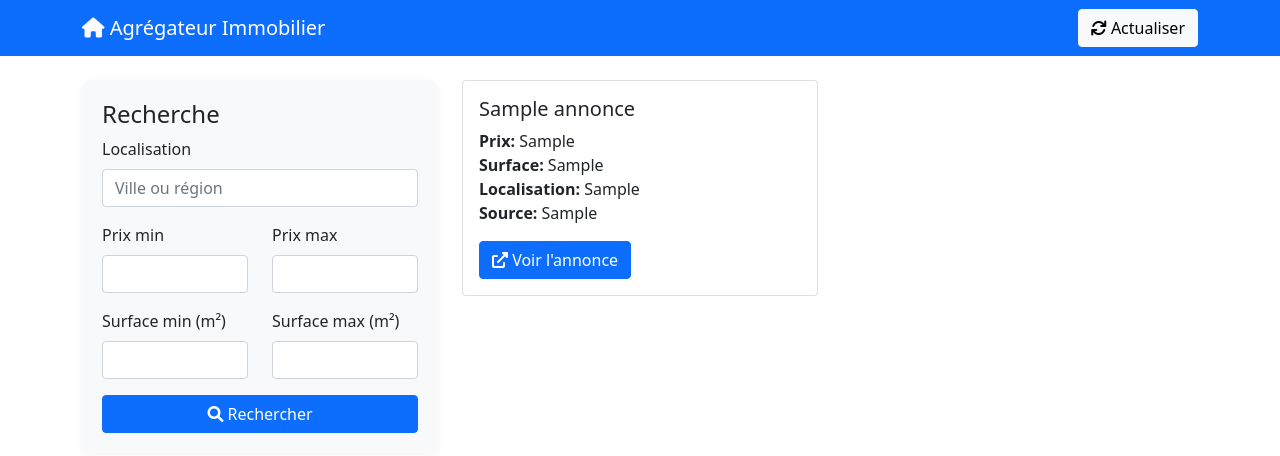
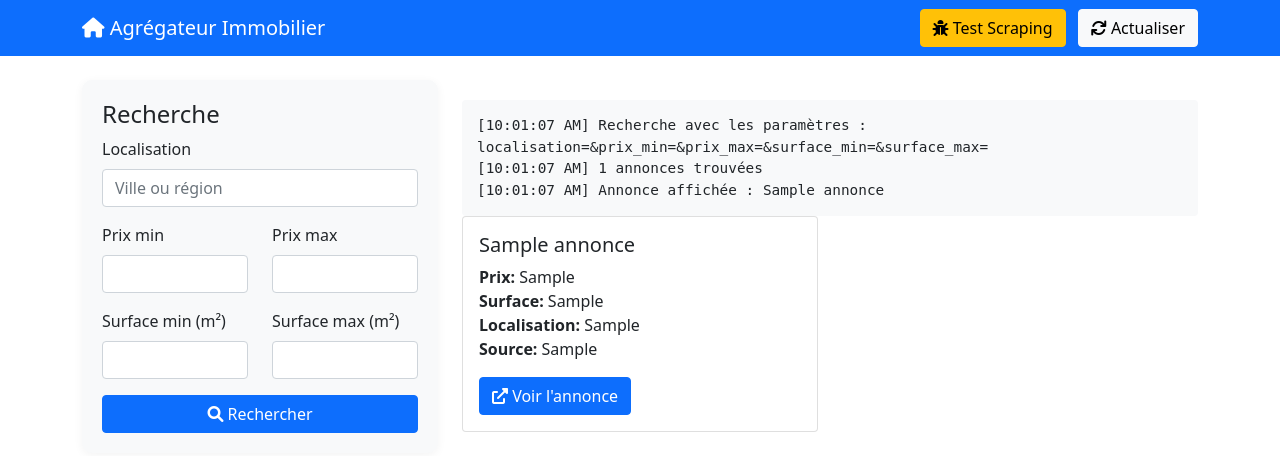
Before and after one commit to Jaokimben/immo, a Flask app: page / in a window 1280 px wide. Shown: the top 456 px of the page. Run offline with Flask 3, Linux system fonts and the light colour scheme; tables that the repository leaves empty hold one stand-in row (values such as "Sample post").

Commit message:
Apres test

```diff
--- a/app.py
+++ b/app.py
@@ -58,15 +58,56 @@ def scrap_seloger():
             driver.get(url)
             time.sleep(random.uniform(2, 4))  # Délai aléatoire
 
+            # Attendre que la page soit chargée
+            driver.implicitly_wait(10)
+
+            # Sauvegarder le HTML pour debug
+            with open(f'seloger_{ville.lower()}.html', 'w', encoding='utf-8') as f:
+                f.write(driver.page_source)
+
             soup = BeautifulSoup(driver.page_source, 'html.parser')
+
+            # Essayer différents sélecteurs
             annonces = soup.find_all('div', {'data-test': 'sl.card-container'})
+            if not annonces:
+                annonces = soup.find_all('div', class_='c-pa-list')
+            if not annonces:
+                annonces = soup.find_all('div', class_='c-pa-cpt')
+
+            print(f"Nombre d'annonces trouvées pour {ville}: {len(annonces)}")
 
             for annonce in annonces:
                 try:
-                    titre = annonce.find('div', {'data-test': 'sl.card-title'}).text.strip()
-                    prix = annonce.find('div', {'data-test': 'sl.card-price'}).text.strip()
-                    surface = annonce.find('div', {'data-test': 'sl.card-surface'}).text.strip()
-                    localisation = annonce.find('div', {'data-test': 'sl.card-location'}).text.strip()
+                    # Essayer différents sélecteurs pour chaque champ
+                    titre_elem = annonce.find('div', {'data-test': 'sl.card-title'}) or \
+                               annonce.find('h3', class_='c-pa-title') or \
+                               annonce.find('div', class_='c-pa-title')
+
+                    prix_elem = annonce.find('div', {'data-test': 'sl.card-price'}) or \
+                              annonce.find('div', class_='c-pa-price') or \
+                              annonce.find('span', class_='c-pa-price')
+
+                    surface_elem = annonce.find('div', {'data-test': 'sl.card-surface'}) or \
+                                 annonce.find('div', class_='c-pa-criterion') or \
+                                 annonce.find('span', class_='c-pa-criterion')
+
+                    localisation_elem = annonce.find('div', {'data-test': 'sl.card-location'}) or \
+                                      annonce.find('div', class_='c-pa-city') or \
+                                      annonce.find('span', class_='c-pa-city')
+
+                    if not all([titre_elem, prix_elem, surface_elem, localisation_elem]):
+                        print(f"Éléments manquants pour une annonce de {ville}")
+                        continue
+
+                    titre = titre_elem.text.strip()
+                    prix = prix_elem.text.strip()
+                    surface = surface_elem.text.strip()
+                    localisation = localisation_elem.text.strip()
+
+                    print(f"Annonce trouvée : {titre}")
+                    print(f"Prix : {prix}")
+                    print(f"Surface : {surface}")
+                    print(f"Localisation : {localisation}")
 
                     if not Annonce.query.filter_by(titre=titre, source='SeLoger').first():
                         nouvelle_annonce = Annonce(
@@ -440,9 +481,14 @@ def recherche():
 
     print(f"Critères de recherche : {criteres}")
 
+    # Vérifier le nombre total d'annonces dans la base
+    total_annonces = Annonce.query.count()
+    print(f"Nombre total d'annonces dans la base : {total_annonces}")
+
     query = Annonce.query
 
     if criteres['localisation']:
+        print(f"Recherche pour la localisation : {criteres['localisation']}")
         query = query.filter(
             db.or_(
                 Annonce.localisation.ilike(f"%{criteres['localisation']}%"),
@@ -450,9 +496,15 @@ def recherche():
                 Annonce.localisation.ilike(f"%{criteres['localisation'].upper()}%")
             )
         )
+        # Afficher la requête SQL générée
+        print(f"Requête SQL : {query}")
 
     annonces = query.order_by(Annonce.date_ajout.desc()).all()
     print(f"Nombre d'annonces trouvées : {len(annonces)}")
+
+    # Afficher les premières annonces trouvées
+    for i, annonce in enumerate(annonces[:5]):
+        print(f"Annonce {i+1}: {annonce.titre} - {annonce.localisation}")
 
     # Filtrage des annonces en fonction des critères numériques
     annonces_filtrees = []
@@ -461,22 +513,29 @@ def recherche():
             # Extraction du prix numérique
             prix_str = ''.join(filter(str.isdigit, annonce.prix))
             prix = int(prix_str) if prix_str else 0
+            print(f"Prix extrait pour {annonce.titre}: {prix}")
 
             # Extraction de la surface numérique
             surface_str = ''.join(filter(str.isdigit, annonce.surface))
             surface = int(surface_str) if surface_str else 0
+            print(f"Surface extraite pour {annonce.titre}: {surface}")
 
             # Application des filtres
             if criteres['prix_min'] and prix < int(criteres['prix_min']):
+                print(f"Filtré par prix min: {prix} < {criteres['prix_min']}")
                 continue
             if criteres['prix_max'] and prix > int(criteres['prix_max']):
+                print(f"Filtré par prix max: {prix} > {criteres['prix_max']}")
                 continue
             if criteres['surface_min'] and surface < int(criteres['surface_min']):
+                print(f"Filtré par surface min: {surface} < {criteres['surface_min']}")
                 continue
             if criteres['surface_max'] and surface > int(criteres['surface_max']):
+                print(f"Filtré par surface max: {surface} > {criteres['surface_max']}")
                 continue
 
             annonces_filtrees.append(annonce)
+            print(f"Annonce conservée après filtrage: {annonce.titre}")
         except Exception as e:
             print(f"Erreur lors du filtrage d'une annonce : {str(e)}")
             continue
@@ -499,13 +558,29 @@ def recherche():
 def actualiser():
     try:
         print("Début de l'actualisation des annonces")
+        print(f"Nombre d'annonces avant actualisation : {Annonce.query.count()}")
+
         scrap_seloger()
+        print(f"Nombre d'annonces après SeLoger : {Annonce.query.count()}")
+
         scrap_pap()
+        print(f"Nombre d'annonces après PAP : {Annonce.query.count()}")
+
         scrap_leboncoin()
+        print(f"Nombre d'annonces après LeBonCoin : {Annonce.query.count()}")
+
         scrap_orpi()
+        print(f"Nombre d'annonces après Orpi : {Annonce.query.count()}")
+
         scrap_logicimmo()
+        print(f"Nombre d'annonces après Logic-Immo : {Annonce.query.count()}")
+
         scrap_century21()
+        print(f"Nombre d'annonces après Century 21 : {Annonce.query.count()}")
+
         scrap_nexity()
+        print(f"Nombre d'annonces après Nexity : {Annonce.query.count()}")
+
         print("Fin de l'actualisation des annonces")
         return jsonify({'status': 'success'})
     except Exception as e:
@@ -551,6 +626,28 @@ def suggestions():
 
     return jsonify([s[0] for s in suggestions])
 
+@app.route('/test_scraping')
+def test_scraping():
+    try:
+        print("Début du test de scraping")
+        print(f"Nombre d'annonces avant test : {Annonce.query.count()}")
+
+        # Test avec SeLoger uniquement
+        scrap_seloger()
+
+        print(f"Nombre d'annonces après test : {Annonce.query.count()}")
+        return jsonify({
+            'status': 'success',
+            'message': 'Test de scraping terminé',
+            'annonces_avant': Annonce.query.count()
+        })
+    except Exception as e:
+        print(f"Erreur lors du test de scraping : {str(e)}")
+        return jsonify({
+            'status': 'error',
+            'message': str(e)
+        })
+
 if __name__ == '__main__':
     port = int(os.getenv('PORT', 5000))
     app.run(host='0.0.0.0', port=port)
--- a/templates/index.html
+++ b/templates/index.html
@@ -74,6 +74,17 @@
             border-radius: 4px;
             background-color: #f8d7da;
         }
+        .debug-info {
+            display: none;
+            background-color: #f8f9fa;
+            padding: 15px;
+            border-radius: 4px;
+            margin-top: 20px;
+            font-family: monospace;
+            font-size: 0.9rem;
+            max-height: 300px;
+            overflow-y: auto;
+        }
     </style>
 </head>
 <body>
@@ -82,9 +93,14 @@
             <a class="navbar-brand" href="#">
                 <i class="fas fa-home"></i> Agrégateur Immobilier
             </a>
-            <button class="btn btn-light" onclick="actualiserAnnonces()">
-                <i class="fas fa-sync"></i> Actualiser
-            </button>
+            <div class="ms-auto">
+                <button class="btn btn-warning me-2" onclick="testScraping()">
+                    <i class="fas fa-bug"></i> Test Scraping
+                </button>
+                <button class="btn btn-light" onclick="actualiserAnnonces()">
+                    <i class="fas fa-sync"></i> Actualiser
+                </button>
+            </div>
         </div>
     </nav>
 
@@ -191,6 +207,7 @@
                     <div class="progress-bar progress-bar-striped progress-bar-animated" role="progressbar" style="width: 0%"></div>
                 </div>
                 <div id="error" class="error-message"></div>
+                <div id="debug" class="debug-info"></div>
                 <div id="annonces" class="row g-4">
                     <!-- Les annonces seront injectées ici -->
                 </div>
@@ -221,6 +238,15 @@
             progressBar.style.width = percent + '%';
         }
 
+        function addDebugLog(message) {
+            const debugDiv = document.getElementById('debug');
+            debugDiv.style.display = 'block';
+            const logEntry = document.createElement('div');
+            logEntry.textContent = `[${new Date().toLocaleTimeString()}] ${message}`;
+            debugDiv.appendChild(logEntry);
+            debugDiv.scrollTop = debugDiv.scrollHeight;
+        }
+
         localisationInput.addEventListener('input', function() {
             clearTimeout(timeoutId);
             const query = this.value;
@@ -230,6 +256,7 @@
                 return;
             }
 
+            addDebugLog(`Recherche de suggestions pour : ${query}`);
             timeoutId = setTimeout(() => {
                 fetch(`/suggestions?q=${encodeURIComponent(query)}`)
                     .then(response => response.json())
@@ -241,6 +268,7 @@
                             div.textContent = 'Aucune suggestion trouvée';
                             div.style.color = '#6c757d';
                             suggestionsDiv.appendChild(div);
+                            addDebugLog('Aucune suggestion trouvée');
                         } else {
                             suggestions.forEach(suggestion => {
                                 const div = document.createElement('div');
@@ -249,15 +277,18 @@
                                 div.addEventListener('click', () => {
                                     localisationInput.value = suggestion;
                                     suggestionsDiv.style.display = 'none';
+                                    addDebugLog(`Suggestion sélectionnée : ${suggestion}`);
                                     rechercherAnnonces();
                                 });
                                 suggestionsDiv.appendChild(div);
                             });
+                            addDebugLog(`${suggestions.length} suggestions trouvées`);
                         }
                         suggestionsDiv.style.display = 'block';
                     })
                     .catch(error => {
                         showError('Erreur lors de la recherche des suggestions');
+                        addDebugLog(`Erreur suggestions : ${error}`);
                     });
             }, 300);
         });
@@ -283,6 +314,8 @@
                 surface_max: document.getElementById('surfaceMax').value
             });
 
+            addDebugLog(`Recherche avec les paramètres : ${params.toString()}`);
+
             fetch(`/recherche?${params}`)
                 .then(response => response.json())
                 .then(annonces => {
@@ -299,9 +332,11 @@
                                 </div>
                             </div>
                         `;
+                        addDebugLog('Aucune annonce trouvée');
                         return;
                     }
 
+                    addDebugLog(`${annonces.length} annonces trouvées`);
                     annonces.forEach(annonce => {
                         const card = document.createElement('div');
                         card.className = 'col-md-6';
@@ -322,10 +357,12 @@
                             </div>
                         `;
                         container.appendChild(card);
+                        addDebugLog(`Annonce affichée : ${annonce.titre}`);
                     });
                 })
                 .catch(error => {
                     showError('Erreur lors de la recherche des annonces');
+                    addDebugLog(`Erreur recherche : ${error}`);
                 })
                 .finally(() => {
                     loadingDiv.style.display = 'none';
@@ -343,6 +380,7 @@
                 minute: '2-digit'
             };
             document.getElementById('lastUpdate').textContent = now.toLocaleDateString('fr-FR', options);
+            addDebugLog('Dernière mise à jour effectuée');
         }
 
         function actualiserAnnonces() {
@@ -350,20 +388,55 @@
             progressDiv.style.display = 'block';
             updateProgress(0);
             hideError();
+            addDebugLog('Début de l\'actualisation des annonces');
 
             fetch('/actualiser')
                 .then(response => response.json())
                 .then(data => {
                     if (data.status === 'success') {
                         updateProgress(100);
+                        addDebugLog('Actualisation réussie');
                         rechercherAnnonces();
                         updateLastUpdate();
                     } else {
                         showError(data.message || 'Erreur lors de l\'actualisation');
+                        addDebugLog(`Erreur actualisation : ${data.message}`);
                     }
                 })
                 .catch(error => {
                     showError('Erreur lors de l\'actualisation des annonces');
+                    addDebugLog(`Erreur actualisation : ${error}`);
+                })
+                .finally(() => {
+                    setTimeout(() => {
+                        progressDiv.style.display = 'none';
+                    }, 1000);
+                });
+        }
+
+        function testScraping() {
+            const progressDiv = document.getElementById('progress');
+            progressDiv.style.display = 'block';
+            updateProgress(0);
+            hideError();
+            addDebugLog('Début du test de scraping');
+
+            fetch('/test_scraping')
+                .then(response => response.json())
+                .then(data => {
+                    if (data.status === 'success') {
+                        updateProgress(100);
+                        addDebugLog(`Test de scraping terminé. ${data.message}`);
+                        addDebugLog(`Nombre d'annonces : ${data.annonces_avant}`);
+                        rechercherAnnonces();
+                    } else {
+                        showError(data.message || 'Erreur lors du test de scraping');
+                        addDebugLog(`Erreur test scraping : ${data.message}`);
+                    }
+                })
+                .catch(error => {
+                    showError('Erreur lors du test de scraping');
+                    addDebugLog(`Erreur test scraping : ${error}`);
                 })
                 .finally(() => {
                     setTimeout(() => {
```
